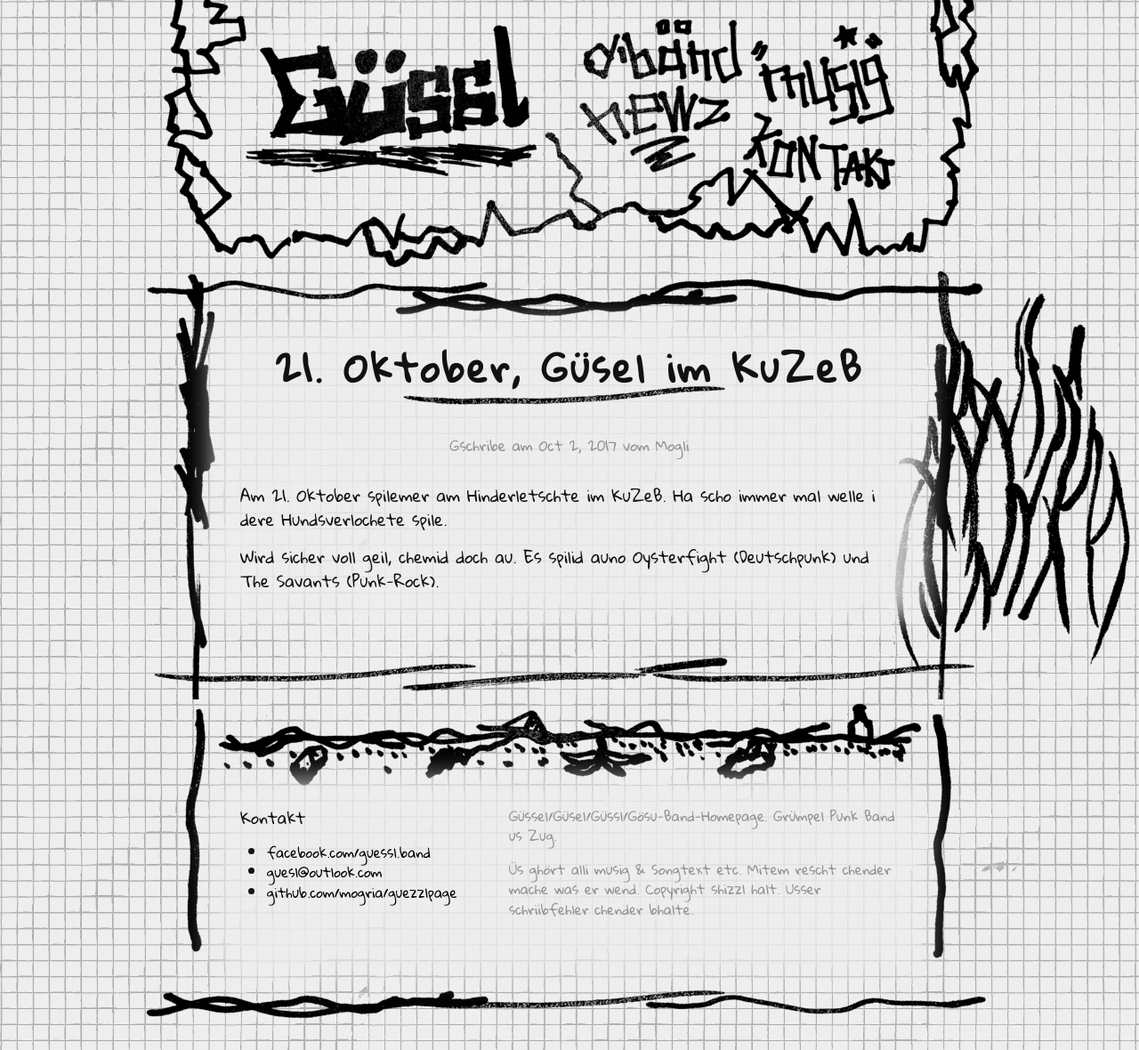
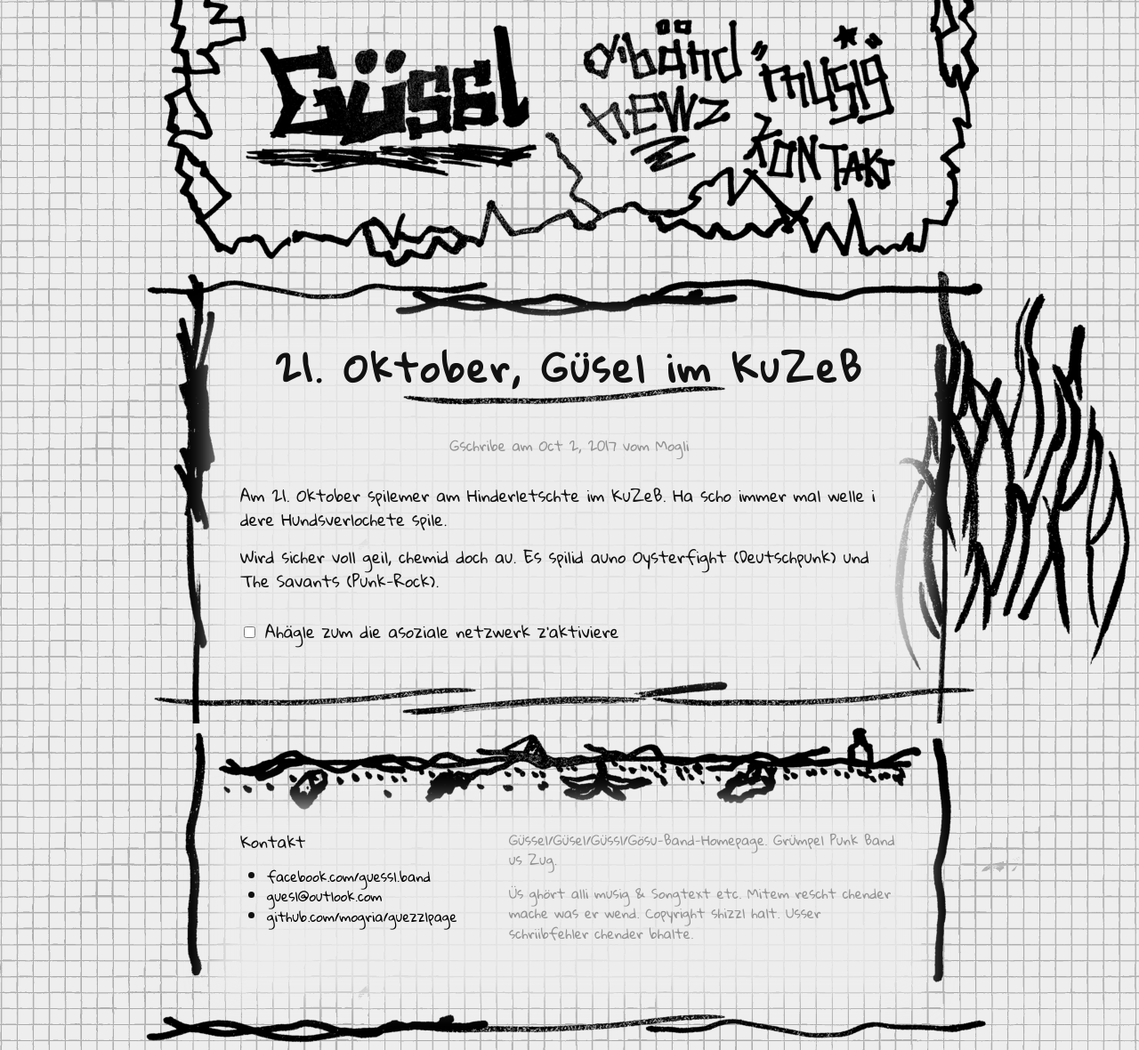
Before and after one commit to mogria/guezzlpage, a Jekyll site: the page built from _posts/2017-10-02-guesl-im-kuzeb.markdown, in a window 1280 px wide. Shown: the whole page at 89% size. Built offline with Jekyll 4.4.1, drawn with Linux system fonts in a browser that asks for light colours; some of the changed lines change nothing that is shown.

Commit message:
try to integrate facebook share button

```diff
--- a/_layouts/post.html
+++ b/_layouts/post.html
@@ -21,4 +21,11 @@
     {{ content }}
   </div>
 
+  <div class="asoziali-medie">
+    <div class"asoziali-medie-behaelter">
+      <input id="asoziali-medie-aktiviere" type="checkbox" name="asoziali-medie-aktiviere" />
+      <label for="asoziali-medie-aktiviere">Ahägle zum die asoziale netzwerk z'aktiviere</label>
+    </div>
+  </div>
+
 </article>
--- a/js/main.js
+++ b/js/main.js
@@ -22,8 +22,44 @@
     });
 }
 
+function embed_facebook_sdk() {
+  $.ajaxSetup({ cache: true });
+  $.getScript('//connect.facebook.net/en_US/sdk.js', function(){
+    FB.init({
+      appId: '696265037233127',
+      version: 'v2.10'
+    });
+      console.log('embedding facebook');
+    FB.getLoginStatus(function() {
+        console.log(arguments);
+    });
+  });
+}
+
+function htmlencode(v) {
+    return $("<div />").html(v).text();
+}
+
+function get_share_button(url) {
+    return $('<div class="fb-share-button" data-href="' + htmlencode(url)
+        + '" data-layout="button_count" data-size="small" '
+        + ' data-mobile-iframe="true">'
+        + '<a class="fb-xfbml-parse-ignore" target="_blank"'
+        + ' href="https://www.facebook.com/sharer/sharer.php?u=' + htmlencode(encodeURIComponent(url))
+        + '&src=sdkpreparse">Teilen</a></div>');
+}
+
+
+function toggle_asoziali_medie() {
+    var $c = $('.asoziali-medie');
+    embed_facebook_sdk();
+    var new_content = get_share_button(location.href);
+    $c.html(new_content.html())
+}
+
 jQuery(function($) {
     swap_titles(5000, 6);
     show_emails();
 
+    $('#asoziali-medie-aktiviere').click(toggle_asoziali_medie);
 });
```
